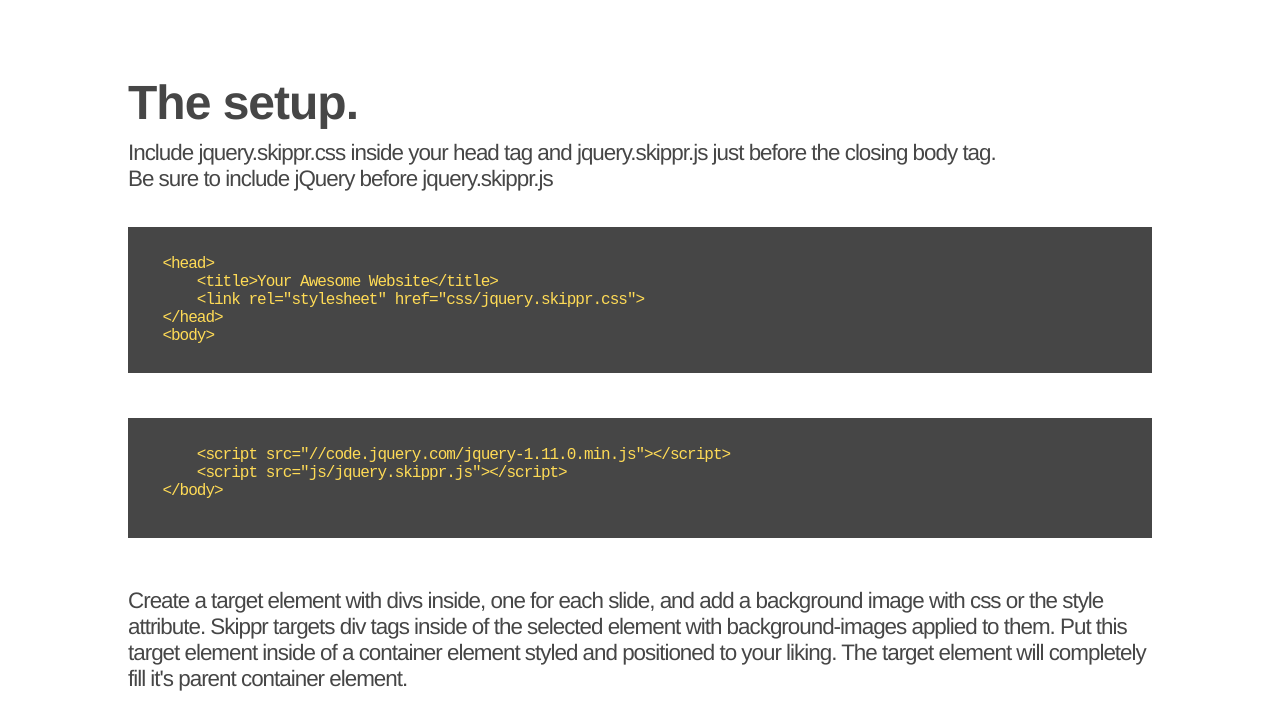
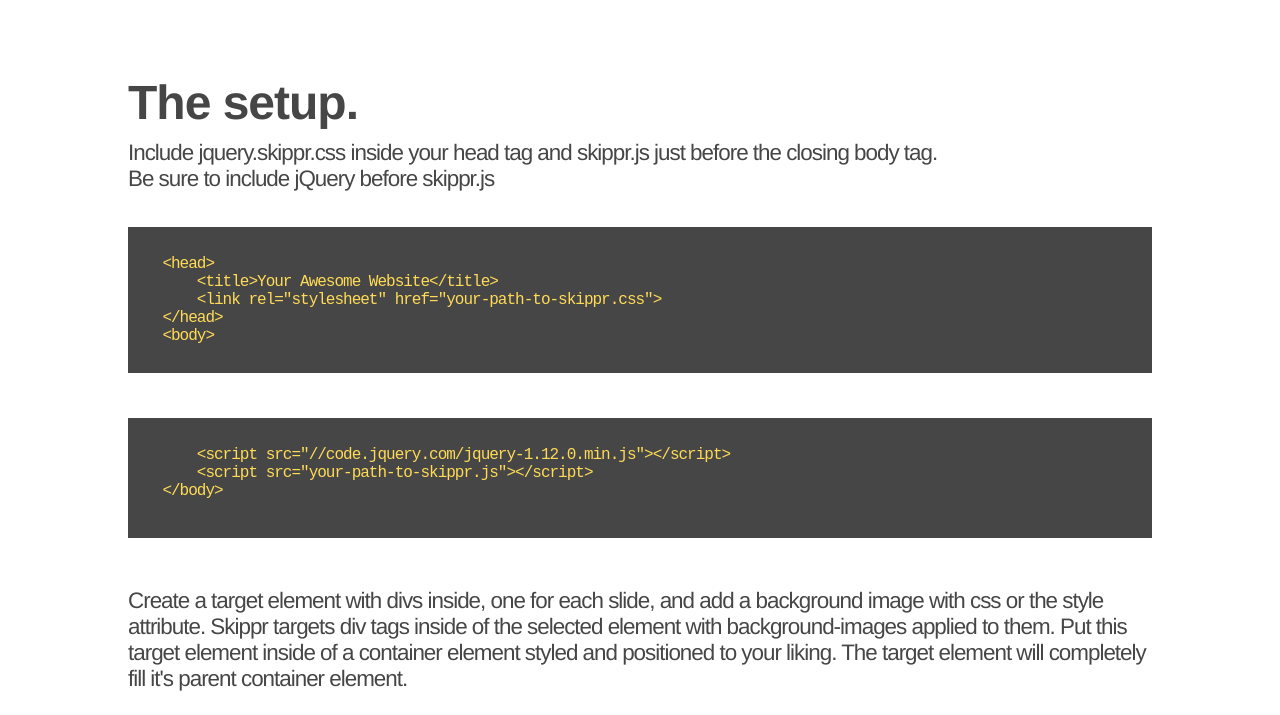
Before and after one commit to austenpayan/skippr, a website: page index.html in a window 1280 px wide. Shown: the part 640-1355 px from the top of the page. Drawn offline with Linux system fonts and the light colour scheme; a script that the page names is missing.

Commit message:
update file path names

```diff
--- a/index.html
+++ b/index.html
@@ -37,7 +37,6 @@
         <![endif]-->
 
         <div class="hero">
-
             <div id="random">
                 <div class="yellow"></div>
                 <div style="background-image: url(assets/img/test5.jpg)"></div>
@@ -45,18 +44,6 @@
                 <div style="background-image: url(assets/img/test3.jpg)"></div>
                 <div style="background-image: url(assets/img/boardwalk.jpg)"></div>
             </div>
-
-            <!-- <div id="random">
-                <img src="img/test3.jpg">
-                <img src="img/test4.jpg">
-                <img src="img/test1.jpg">
-                <img src="img/test5.jpg">
-            </div> -->
-
-
-
-
-
             <div class="container">
                 <div class="tagline">
                     <h1>Skippr.</h1>
@@ -67,28 +54,26 @@
                          <a href="skippr-master.zip" target="_blank"><div class="btn">Download</div></a>
                         <a href="http://www.github.com/austenpayan/skippr" target="_blank"><div class="btn">Github</div></a>
                     </div>
-
                 </div>
             </div>
-
         </div>
         <div class="content">
             <h2>The setup.</h2>
-            <p>Include jquery.skippr.css inside your head tag and jquery.skippr.js just before the closing body tag.</p>
-            <p>Be sure to include jQuery before jquery.skippr.js</p>
+            <p>Include jquery.skippr.css inside your head tag and skippr.js just before the closing body tag.</p>
+            <p>Be sure to include jQuery before skippr.js</p>
             <pre>
             <code id="code-header">
     &lt;head>
         &lt;title>Your Awesome Website&lt;/title>
-        &lt;link rel="stylesheet" href="css/jquery.skippr.css"&gt;
+        &lt;link rel="stylesheet" href="your-path-to-skippr.css"&gt;
     &lt;/head>
     &lt;body>
             </code>
             </pre>
             <pre>
             <code id="code-footer">
-        &lt;script src="//code.jquery.com/jquery-1.11.0.min.js">&lt;/script>
-        &lt;script src="js/jquery.skippr.js">&lt;/script>
+        &lt;script src="//code.jquery.com/jquery-1.12.0.min.js">&lt;/script>
+        &lt;script src="your-path-to-skippr.js">&lt;/script>
     &lt;/body>
             </code>
             </pre>
```
